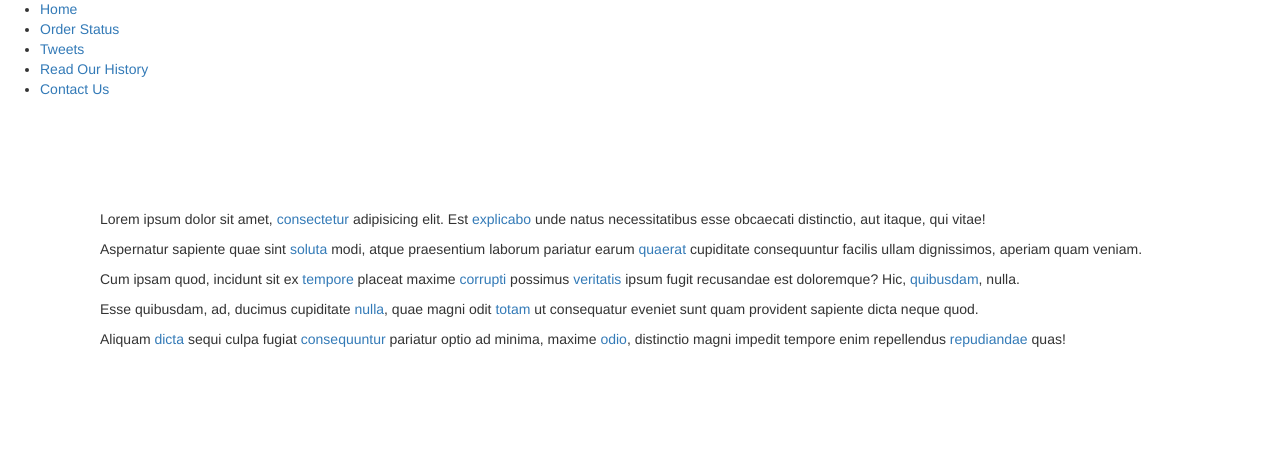
After one commit to PixelPusher1992/js30, a PHP site: page /markup/pages/lesson-22.php in a window 1280 px wide. The commit adds this page. Shown: the top 459 px of the page. Run offline with PHP 8.4, Linux system fonts and the light colour scheme.

Commit message:
new lessons added

```diff
--- /dev/null
+++ b/markup/pages/lesson-22.php
@@ -0,0 +1,28 @@
+<?php require '../header.php'; ?>
+
+
+
+
+    <nav>
+        <ul class="menu">
+            <li><a href="">Home</a></li>
+            <li><a href="">Order Status</a></li>
+            <li><a href="">Tweets</a></li>
+            <li><a href="">Read Our History</a></li>
+            <li><a href="">Contact Us</a></li>
+        </ul>
+    </nav>
+
+    <div class="wrapper">
+        <p>Lorem ipsum dolor sit amet, <a href="">consectetur</a> adipisicing elit. Est <a href="">explicabo</a> unde natus necessitatibus esse obcaecati distinctio, aut itaque, qui vitae!</p>
+        <p>Aspernatur sapiente quae sint <a href="">soluta</a> modi, atque praesentium laborum pariatur earum <a href="">quaerat</a> cupiditate consequuntur facilis ullam dignissimos, aperiam quam veniam.</p>
+        <p>Cum ipsam quod, incidunt sit ex <a href="">tempore</a> placeat maxime <a href="">corrupti</a> possimus <a href="">veritatis</a> ipsum fugit recusandae est doloremque? Hic, <a href="">quibusdam</a>, nulla.</p>
+        <p>Esse quibusdam, ad, ducimus cupiditate <a href="">nulla</a>, quae magni odit <a href="">totam</a> ut consequatur eveniet sunt quam provident sapiente dicta neque quod.</p>
+        <p>Aliquam <a href="">dicta</a> sequi culpa fugiat <a href="">consequuntur</a> pariatur optio ad minima, maxime <a href="">odio</a>, distinctio magni impedit tempore enim repellendus <a href="">repudiandae</a> quas!</p>
+    </div>
+
+    <script src="<?= SITE_TEMPLATE_PATH.'dist/js/lesson-22.js'?>"></script>
+
+
+
+<?php require '../footer.php'; ?>
--- /dev/null
+++ b/src/css/components/20.scss
@@ -0,0 +1,37 @@
+html {
+  font-size: 10px;
+}
+
+body {
+  background:#ffc600;
+  font-family: 'helvetica neue';
+  font-weight: 200;
+  font-size: 20px;
+}
+
+.words {
+  max-width:500px;
+  margin:50px auto;
+  background:white;
+  border-radius:5px;
+  box-shadow:10px 10px 0 rgba(0,0,0,0.1);
+  padding:1rem 2rem 1rem 5rem;
+  background: -webkit-gradient(linear, 0 0, 0 100%, from(#d9eaf3), color-stop(4%, #fff)) 0 4px;
+  background-size: 100% 3rem;
+  position: relative;
+  line-height:3rem;
+}
+p {
+  margin: 0 0 3rem 0;
+}
+
+.words:before {
+  content: '';
+  position: absolute;
+  width: 4px;
+  top: 0;
+  left: 30px;
+  bottom: 0;
+  border: 1px solid;
+  border-color: transparent #efe4e4;
+}
--- /dev/null
+++ b/src/css/components/22.scss
@@ -0,0 +1,59 @@
+html {
+  box-sizing: border-box;
+}
+*, *:before, *:after {
+  box-sizing: inherit;
+}
+body {
+  min-height: 100vh;
+  margin: 0; /* Important! */
+  font-family: sans-serif;
+  background:
+          linear-gradient(45deg, hsla(340, 100%, 55%, 1) 0%, hsla(340, 100%, 55%, 0) 70%),
+          linear-gradient(135deg, hsla(225, 95%, 50%, 1) 10%, hsla(225, 95%, 50%, 0) 80%),
+          linear-gradient(225deg, hsla(140, 90%, 50%, 1) 10%, hsla(140, 90%, 50%, 0) 80%),
+          linear-gradient(315deg, hsla(35, 95%, 55%, 1) 100%, hsla(35, 95%, 55%, 0) 70%);
+}
+
+.wrapper {
+  margin:0 auto;
+  max-width:500px;
+  font-size: 20px;
+  line-height: 2;
+  position: relative;
+}
+
+a {
+  text-decoration: none;
+  color:black;
+  background:rgba(0,0,0,0.05);
+  border-radius: 20px
+}
+
+.highlight {
+  transition: all 0.2s;
+  border-bottom:2px solid white;
+  position: absolute;
+  top:0;
+  background:white;
+  left:0;
+  z-index: -1;
+  border-radius:20px;
+  display: block;
+  box-shadow: 0 0 10px rgba(0,0,0,0.2);
+}
+
+.menu {
+  padding: 0;
+  display: flex;
+  list-style: none;
+  justify-content: center;
+  margin:100px 0;
+}
+
+.menu a {
+  display: inline-block;
+  padding:5px;
+  margin:0 20px;
+  color:black;
+}
--- /dev/null
+++ b/src/css/components/23.scss
@@ -0,0 +1,97 @@
+html {
+  font-size: 10px;
+  box-sizing: border-box;
+}
+
+*, *:before, *:after {
+  box-sizing: inherit;
+}
+
+body {
+  padding: 0;
+  font-family: sans-serif;
+  background-color:#3BC1AC;
+  display:flex;
+  min-height: 100vh;
+  align-items: center;
+
+  background-image:
+          radial-gradient(circle at 100% 150%, #3BC1AC 24%, #42D2BB 25%, #42D2BB 28%, #3BC1AC 29%, #3BC1AC 36%, #42D2BB 36%, #42D2BB 40%, transparent 40%, transparent),
+          radial-gradient(circle at 0    150%, #3BC1AC 24%, #42D2BB 25%, #42D2BB 28%, #3BC1AC 29%, #3BC1AC 36%, #42D2BB 36%, #42D2BB 40%, transparent 40%, transparent),
+          radial-gradient(circle at 50%  100%, #42D2BB 10%, #3BC1AC 11%, #3BC1AC 23%, #42D2BB 24%, #42D2BB 30%, #3BC1AC 31%, #3BC1AC 43%, #42D2BB 44%, #42D2BB 50%, #3BC1AC 51%, #3BC1AC 63%, #42D2BB 64%, #42D2BB 71%, transparent 71%, transparent),
+          radial-gradient(circle at 100% 50%, #42D2BB 5%, #3BC1AC 6%, #3BC1AC 15%, #42D2BB 16%, #42D2BB 20%, #3BC1AC 21%, #3BC1AC 30%, #42D2BB 31%, #42D2BB 35%, #3BC1AC 36%, #3BC1AC 45%, #42D2BB 46%, #42D2BB 49%, transparent 50%, transparent),
+          radial-gradient(circle at 0    50%, #42D2BB 5%, #3BC1AC 6%, #3BC1AC 15%, #42D2BB 16%, #42D2BB 20%, #3BC1AC 21%, #3BC1AC 30%, #42D2BB 31%, #42D2BB 35%, #3BC1AC 36%, #3BC1AC 45%, #42D2BB 46%, #42D2BB 49%, transparent 50%, transparent);
+  background-size:100px 50px;
+}
+
+
+.voiceinator {
+  padding:2rem;
+  width:50rem;
+  margin:0 auto;
+  border-radius:1rem;
+  position: relative;
+  background:white;
+  overflow: hidden;
+  z-index: 1;
+  box-shadow:0 0 5px 5px rgba(0,0,0,0.1);
+}
+
+h1 {
+  width:calc(100% + 4rem);
+  margin-left: -2rem;
+  margin-top: -2rem;
+  margin-bottom: 2rem;
+  padding:.5rem;
+  background: #ffc600;
+  border-bottom: 5px solid #F3C010;
+  text-align: center;
+  font-size: 5rem;
+  font-weight: 100;
+  font-family: 'Pacifico', cursive;
+  text-shadow:3px 3px 0 #F3C010;
+
+}
+
+.voiceinator input,
+.voiceinator button,
+.voiceinator select,
+.voiceinator textarea {
+  width: 100%;
+  display: block;
+  margin:10px 0;
+  padding:10px;
+  border:0;
+  font-size: 2rem;
+  background:#F7F7F7;
+  outline:0;
+}
+
+textarea {
+  height: 20rem;
+}
+
+input[type="select"] {
+
+}
+
+body .voiceinator button {
+  background:#ffc600;
+  border:0;
+  width: 49%;
+  float:left;
+  font-family: 'Pacifico', cursive;
+  margin-bottom: 0;
+  font-size: 2rem;
+  border-bottom: 5px solid #F3C010;
+  cursor:pointer;
+  position: relative;
+}
+
+.voiceinator button:active {
+  top:2px;
+}
+
+.voiceinator button:nth-of-type(1) {
+  margin-right: 2%;
+}
--- /dev/null
+++ b/src/css/components/25.scss
@@ -0,0 +1,21 @@
+html {
+  box-sizing: border-box;
+}
+*, *:before, *:after { box-sizing: inherit; }
+
+div {
+  width:100%;
+  padding:100px;
+}
+
+.one {
+  background: thistle;
+}
+
+.two {
+  background:mistyrose;
+}
+
+.three {
+  background:coral;
+}
--- a/src/css/style.scss
+++ b/src/css/style.scss
@@ -14,4 +14,8 @@
 //@import "components/15";
 //@import "components/16";
 //@import "components/17";
-@import "components/19";
+//@import "components/19";
+//@import "components/20";
+//@import "components/22";
+//@import "components/23";
+@import "components/25";
--- /dev/null
+++ b/src/js/lesson-22.js
@@ -0,0 +1,27 @@
+/** LESSON 22 **/
+$(document).ready(function () {
+
+
+    const triggers = $('a');
+    $('body').append('<span class="highlight"></span>');
+
+    function highlightLink() {
+        const linkCoords = this.getBoundingClientRect();
+        console.log(linkCoords);
+        const coords = {
+            width: linkCoords.width,
+            height: linkCoords.height,
+            top: linkCoords.top + window.scrollY,
+            left: linkCoords.left + window.scrollX
+        };
+
+        $('.highlight').css({
+            'width': `${coords.width}px`,
+            'height': `${coords.height}px`,
+            'transform': `translate(${coords.left}px, ${coords.top}px)`
+        })
+    }
+    triggers.on('mouseenter', highlightLink);
+
+
+});
```
Also changed, not shown: markup/pages/lesson-20.php (added, +13 -0 lines), markup/pages/lesson-23.php (added, +30 -0 lines), markup/pages/lesson-25.php (added, +21 -0 lines), src/js/lesson-19.js (+38 -2 lines), src/js/lesson-20.js (added, +51 -0 lines), src/js/lesson-23.js (added, +46 -0 lines), src/js/lesson-25.js (added, +9 -0 lines), dist/css/style.min.css, dist/js/lesson-19.js, 1 other file.
